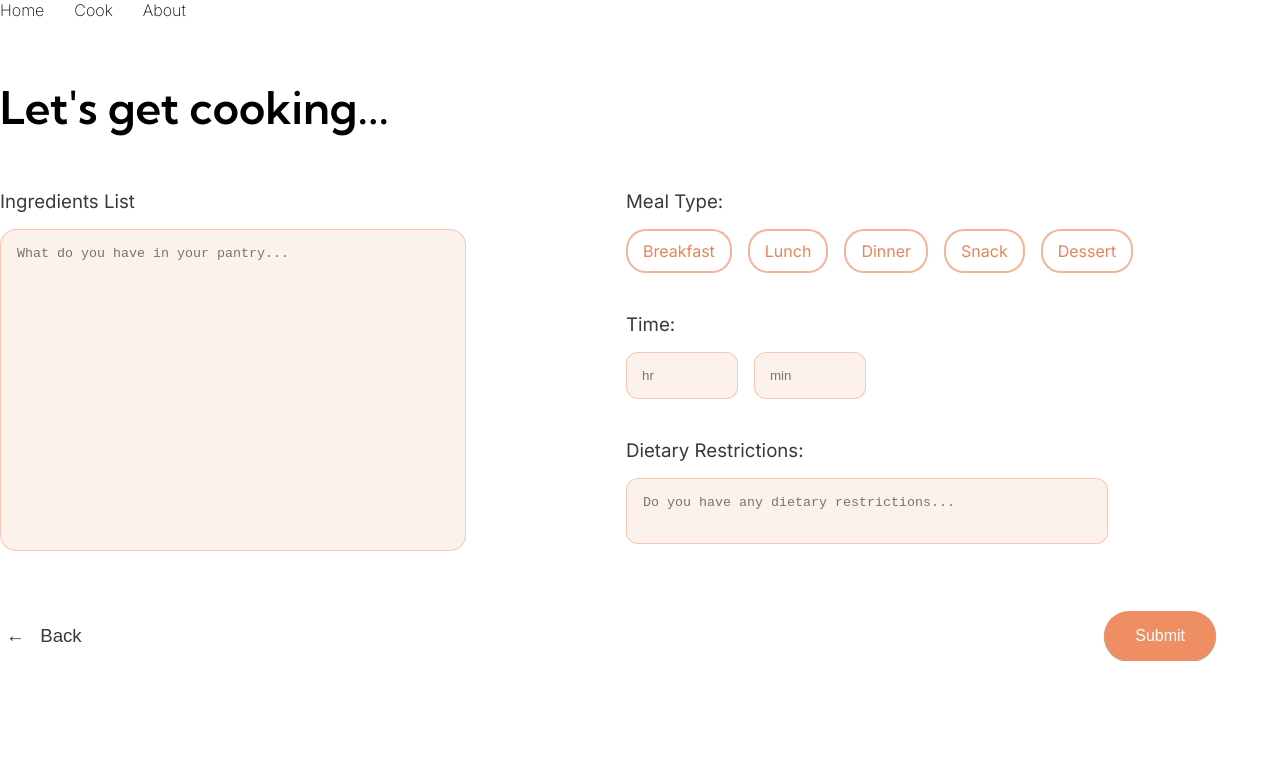
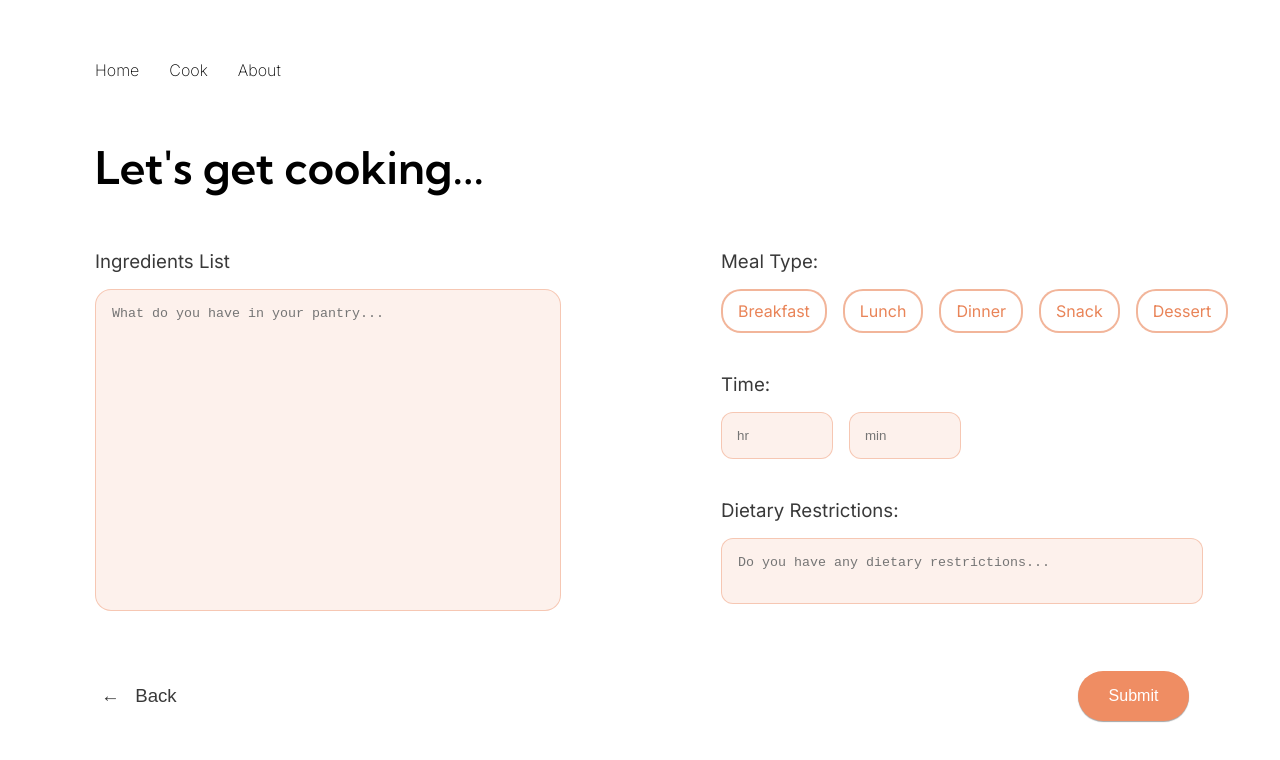
Before and after one commit to jennymar/LA-Hacks-2024, a Next.js app in the folder client/: page /cook in a window 1280 px wide. Shown: the top 760 px of the page. Built offline with nearby package versions, Linux system fonts and the light colour scheme.

Commit message:
css fixes for merging

```diff
--- a/client/src/app/cook/page.module.css
+++ b/client/src/app/cook/page.module.css
@@ -1,11 +1,6 @@
 @import url("https://fonts.googleapis.com/css2?family=Kumbh+Sans:wght@100..900&display=swap");
 
 .page {
-  display: flex;
-  flex-direction: column;
-}
-
-.column {
   display: flex;
   flex-direction: column;
   width: 90%;
```
